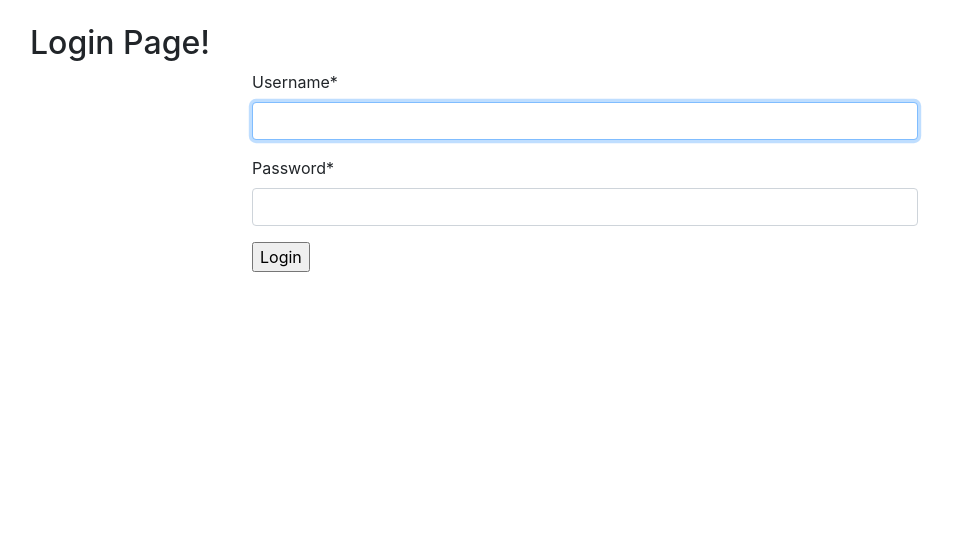
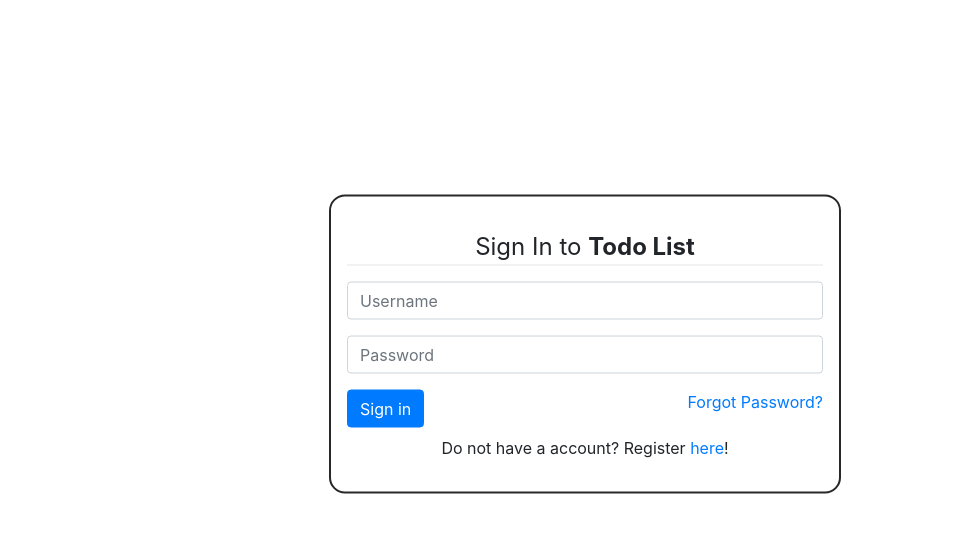
Before and after one commit to namanshah01/todo-django, a Django app: page /login/ in a window 1280 px wide. Shown: the part 56-589 px from the top of the page, without its empty margins (55-1008 px from the left). Run offline with Django 3.2, Linux system fonts and the light colour scheme; some libraries are stand-ins or nearby versions.

Commit message:
custom login and register pages

```diff
--- a/task/templates/task/base.html
+++ b/task/templates/task/base.html
@@ -1,3 +1,5 @@
+{% load static %}
+
 <!DOCTYPE html>
 <html lang="en">
 <head>
@@ -13,6 +15,8 @@
 	<link rel="stylesheet" href="https://maxcdn.bootstrapcdn.com/bootstrap/4.0.0/css/bootstrap.min.css" integrity="sha384-Gn5384xqQ1aoWXA+058RXPxPg6fy4IWvTNh0E263XmFcJlSAwiGgFAW/dAiS6JXm" crossorigin="anonymous">
 	<!-- Font Awesome -->
     <link rel="stylesheet" href="https://use.fontawesome.com/releases/v5.8.1/css/all.css" integrity="sha384-50oBUHEmvpQ+1lW4y57PTFmhCaXp0ML5d60M1M7uH2+nqUivzIebhndOJK28anvf" crossorigin="anonymous">
+	<!-- Custom CSS -->
+	<link rel="stylesheet" type="text/css" href="{% static 'users/style.css' %}">
 </head>
 <body>
 	<nav class="navbar navbar-expand-lg navbar-dark bg-dark">
--- /dev/null
+++ b/users/static/users/style.css
@@ -0,0 +1,45 @@
+/* -------------------- login page -------------------- */
+
+.skin-light .login-form,
+.skin-light .logout-form {
+  max-width: 30rem;
+  margin-right: auto;
+  margin-left: auto;
+}
+
+.skin-light .logout-form {
+  display: none;
+}
+
+.login-block{
+	/* background-color: palegreen; */
+	margin: auto;
+	width: 40%;
+	align-items: center;
+	text-align: center;
+	padding: 2rem 1rem 1rem 1rem;
+	border: 2px solid rgb(40, 40, 40);
+	border-radius: 1rem;
+	position: absolute;
+	top: 50%;
+	left: 50%;
+	-ms-transform: translate(-50%, -50%);
+	transform: translate(-50%, -50%);
+}
+
+.login-block legend{
+	padding: 0;
+	margin: 0;
+}
+
+.login-block hr{
+	margin-top: 0;
+}
+
+.inner-align-1{
+	float: left;
+}
+
+.inner-align-2{
+	float: right;
+}
--- a/users/templates/users/login.html
+++ b/users/templates/users/login.html
@@ -2,7 +2,7 @@
 {% load crispy_forms_tags %}
 
 {% block content %}
-<h2>Login Page!</h2>
+<!-- <h2>Login Page!</h2>
 
 <div style="width: 60%; margin: auto;">
 <form method="POST" action="">
@@ -10,5 +10,32 @@
 	{{ form|crispy }}
 	<input type="submit" value="Login">
 </form>
+</div> -->
+
+<div class="login-block">
+	<legend>Sign In to <strong>Todo List</strong></legend>
+	<hr>
+	<form method="POST" action="">
+		{% csrf_token %}
+		<div class="form-group">
+			<input type="text" class="form-control" name="username" placeholder="Username">
+		</div>
+		<div class="form-group">
+			<input type="password" class="form-control" name="password" placeholder="Password">
+		</div>
+	  <div class="text-center pb-2">
+			<div class="inner-align-1">
+			<button type="submit" class="btn btn-primary">Sign in</button>
+			</div>
+			<div class="inner-align-2">
+			<a href="#">Forgot Password?</a>
+			</div>
+			<div style="clear: both;"></div>
+	  </div>
+		<!-- <div class="check3"> -->
+		<p>Do not have a account? Register <a href="{% url 'register' %}">here</a>!</p>
+		<!-- </div> -->
+	</form>
 </div>
+
 {% endblock content %}
```
Also changed, not shown: users/forms.py (+13 -2 lines), users/templates/users/register.html (+4 -3 lines), db.sqlite3.
